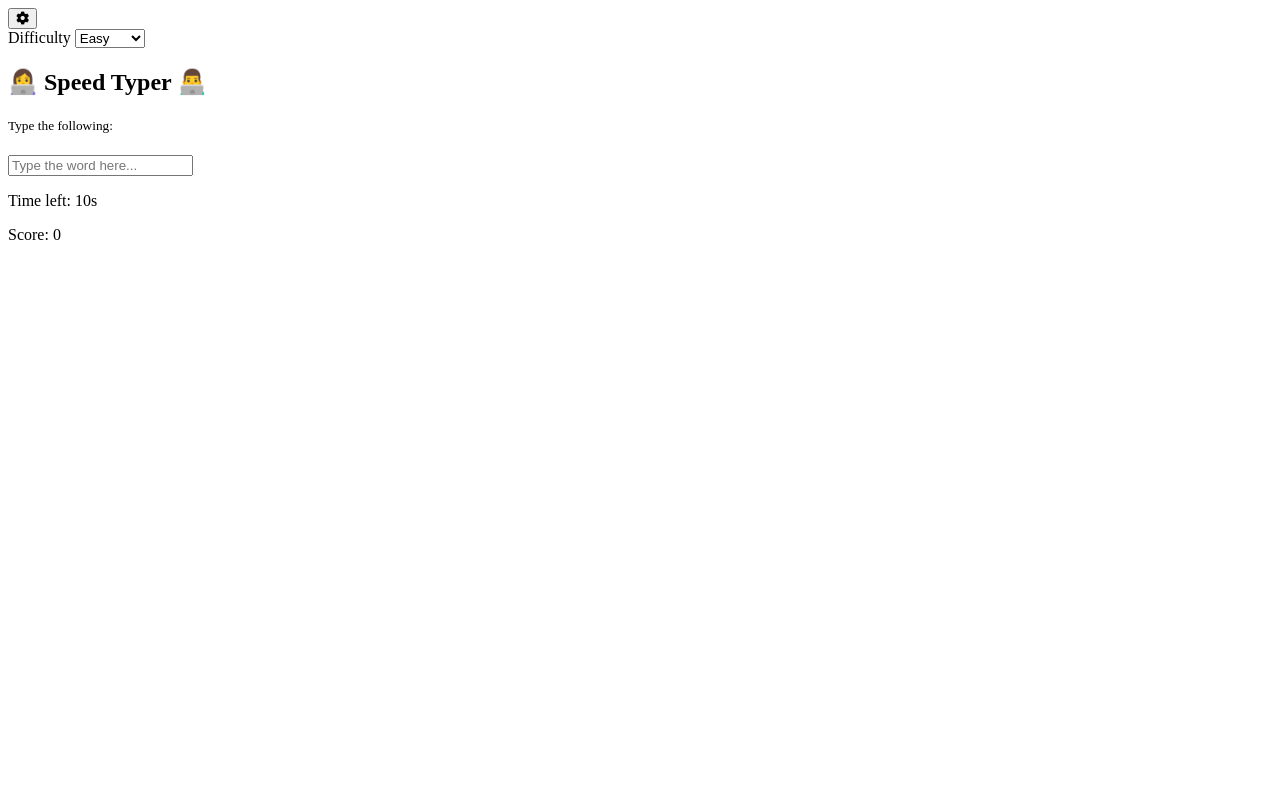
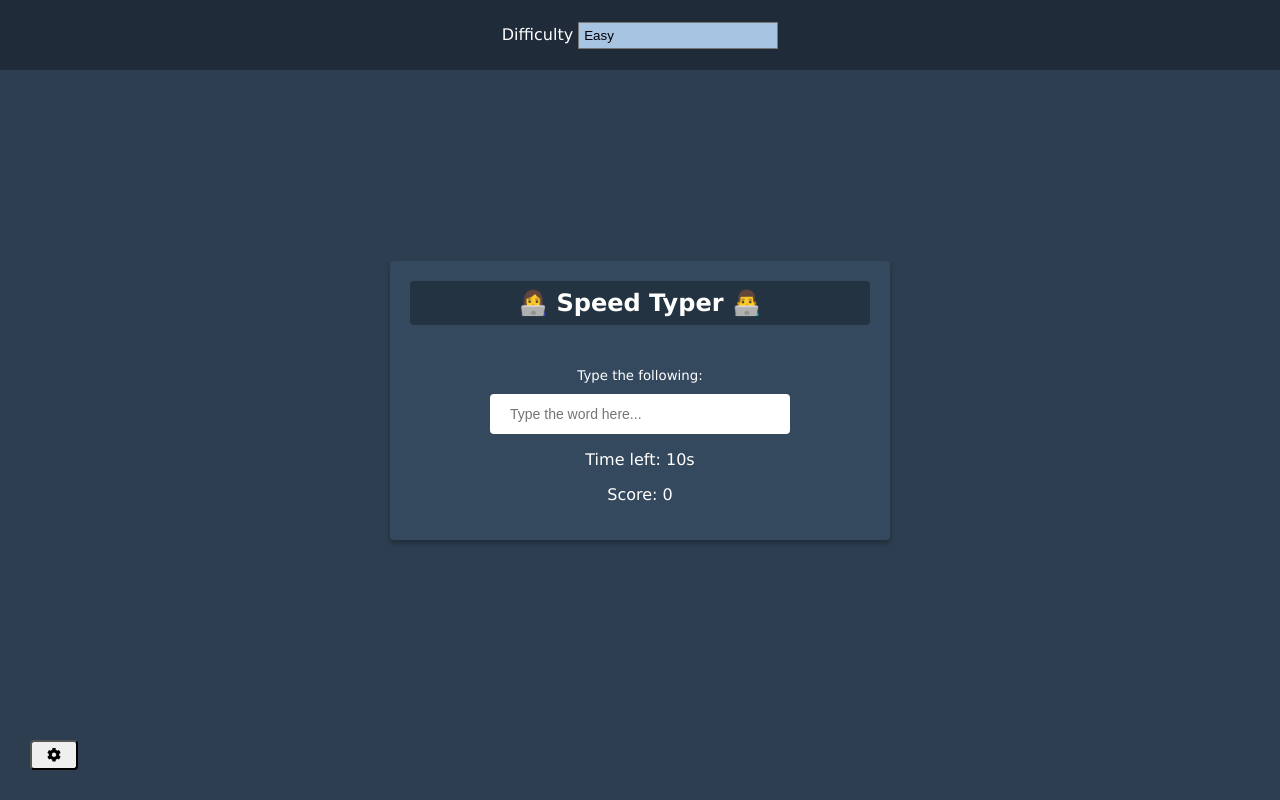
Before and after one commit to faiza203/Speed_Typer, a plain HTML site: page index.html in a window 1280 px wide. Drawn offline with Linux system fonts and the light colour scheme.

Commit message:
insert style

```diff
--- a/index.html
+++ b/index.html
@@ -10,6 +10,7 @@
       integrity="sha256-+N4/V/SbAFiW1MPBCXnfnP9QSN3+Keu+NlB+0ev/YKQ="
       crossorigin="anonymous"
     />
+    <link rel="stylesheet" href="style.css" />
     <title>Speed Typer</title>
   </head>
   <body>
@@ -28,7 +29,7 @@
         </div>
       </form>
     </div>
-    <div class="Main">
+    <div class="main">
       <h2>👩‍💻 Speed Typer 👨‍💻</h2>
       <small>Type the following:</small>
       <h1 id="word"></h1>
@@ -38,9 +39,9 @@
         autocomplete="off"
         placeholder="Type the word here..."
       />
-      <p class="time-container">Time left: <span id="time">10s</span></p>
-      <p class="score-container">Score: <span id="score">0</span></p>
-      <div id="end-game-container" class="end-game-container"></div>
+      <p class="time_main">Time left: <span id="time">10s</span></p>
+      <p class="score_main">Score: <span id="score">0</span></p>
+      <div id="endgame" class="endgame"></div>
     </div>
   </body>
 </html>
--- /dev/null
+++ b/style.css
@@ -0,0 +1,104 @@
+* {
+  box-sizing: border-box;
+}
+body {
+  background-color: #2c3e50;
+  display: flex;
+  align-items: center;
+  justify-content: center;
+  min-height: 100vh;
+  margin: 0;
+  font-family: Verdana, Geneva, Tahoma, sans-serif;
+}
+button {
+  cursor: pointer;
+  font-size: 14px;
+  border-radius: 4px;
+  padding: 5px 15px;
+}
+select {
+  width: 200px;
+  padding: 5px;
+  appearance: none;
+  -webkit-appearance: none;
+  -moz-appearance: none;
+  border-radius: 0;
+  background-color: #a7c5e3;
+}
+select:focus,
+button:focus {
+  outline: 0;
+}
+
+.settings_button {
+  position: absolute;
+  bottom: 30px;
+  left: 30px;
+}
+.settings {
+  position: absolute;
+  top: 0;
+  left: 0;
+  width: 100%;
+  background-color: rgba(0, 0, 0, 0.3);
+  height: 70px;
+  color: #fff;
+  display: flex;
+  align-items: center;
+  justify-content: center;
+  transform: translateY(0);
+  transition: transform 0.3s ease-in-out;
+}
+.settings.hide {
+  transform: translateY(-100%);
+}
+.main {
+  background-color: #34495e;
+  padding: 20px;
+  border-radius: 4px;
+  box-shadow: 0 3px 5px rgba(0, 0, 0, 0.3);
+  color: #fff;
+  position: relative;
+  text-align: center;
+  width: 500px;
+}
+h2 {
+  background-color: rgba(0, 0, 0, 0.3);
+  padding: 8px;
+  border-radius: 4px;
+  margin: 0 0 40px;
+}
+h1 {
+  margin: 0;
+}
+input {
+  border: 0;
+  border-radius: 4px;
+  font-size: 14px;
+  width: 300px;
+  padding: 12px 20px;
+  margin-top: 10px;
+}
+.score-container {
+  position: absolute;
+  top: 60px;
+  right: 20px;
+}
+.time-container {
+  position: absolute;
+  top: 60px;
+  left: 20px;
+}
+.end-game-container {
+  background-color: inherit;
+  display: none;
+  align-items: center;
+  justify-content: center;
+  flex-direction: column;
+  position: absolute;
+  top: 0;
+  left: 0;
+  width: 100%;
+  height: 100%;
+  z-index: 1;
+}
```
